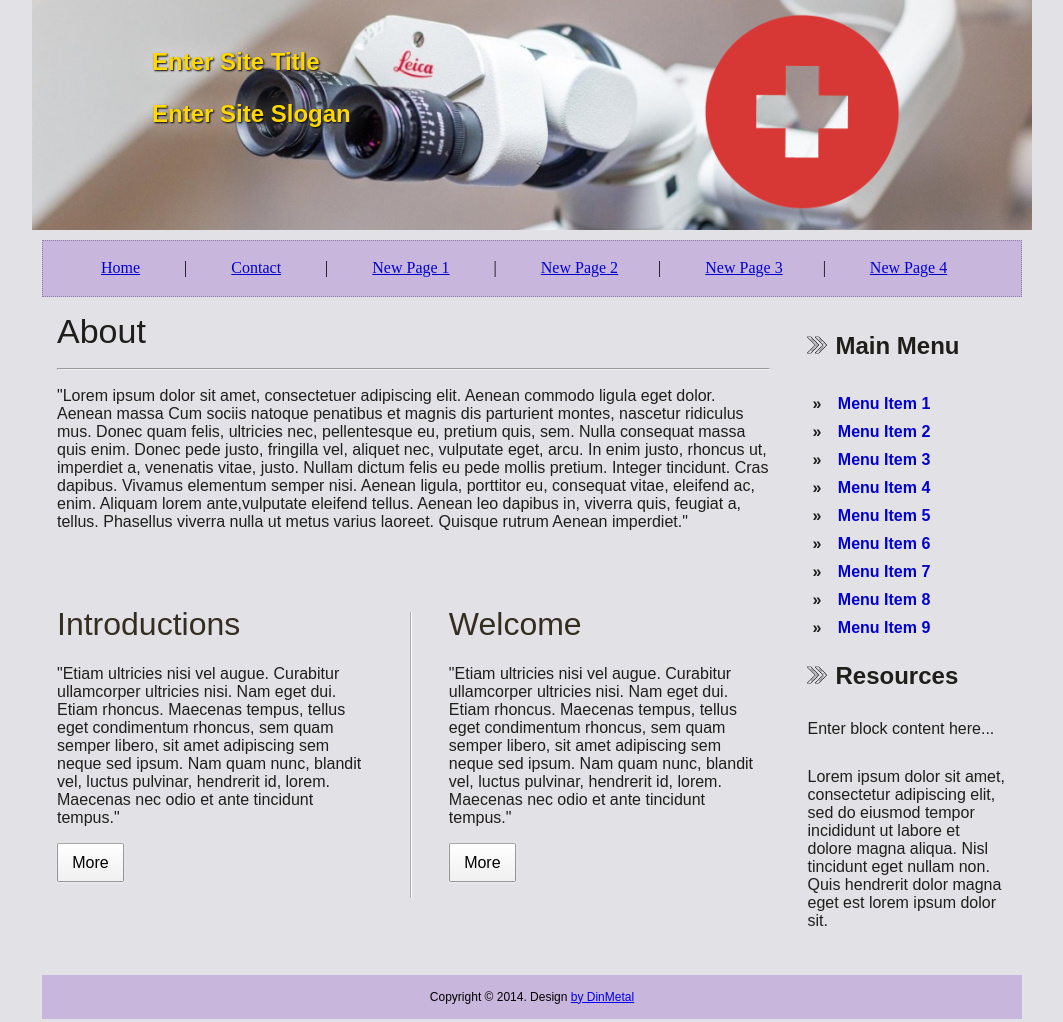
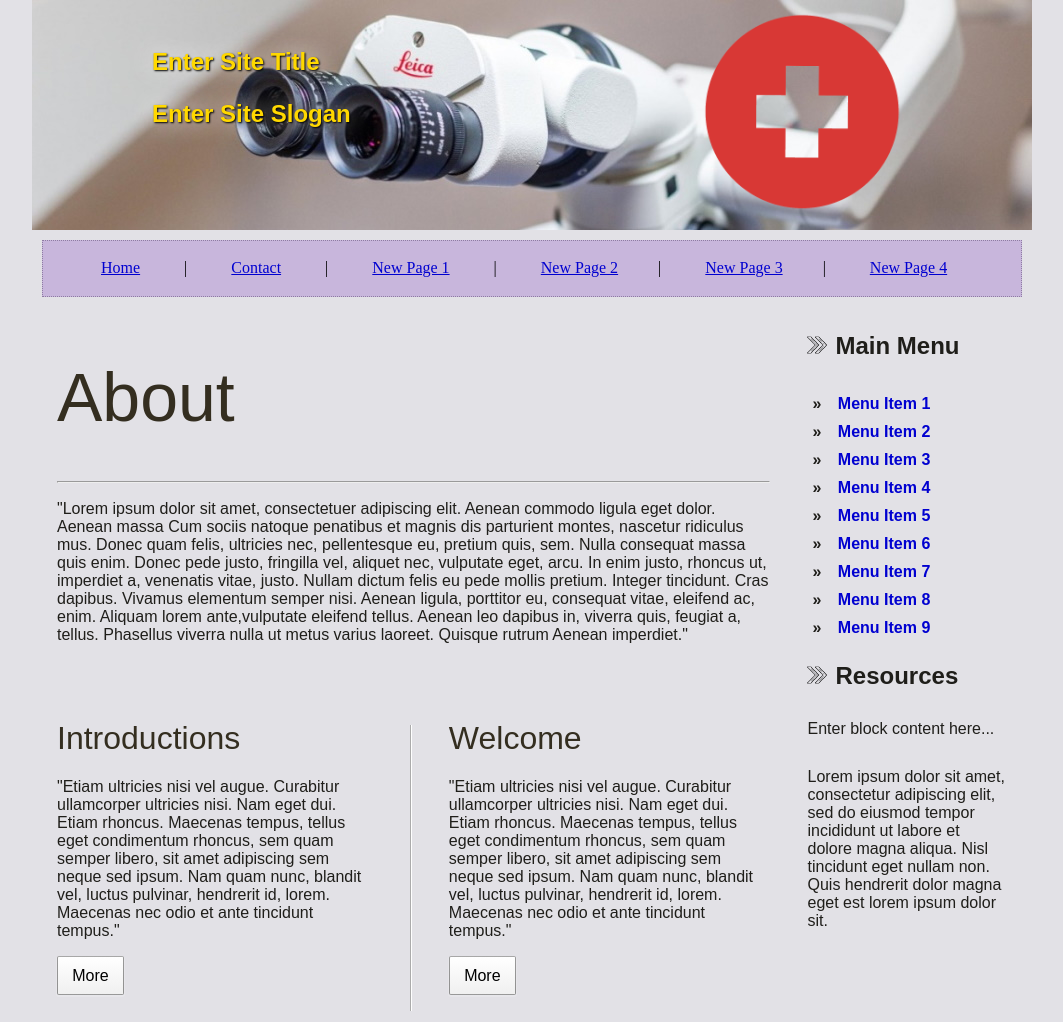
Before and after one commit to DinMetal/medclinik-1.0, a plain HTML site: page index.html in a window 1280 px wide. Shown: the top 1022 px of the page, without its empty margins (108-1171 px from the left). Drawn offline with Linux system fonts and the light colour scheme.

Commit message:
fix problem

```diff
--- a/index.html
+++ b/index.html
@@ -22,7 +22,7 @@
 
 			</div>
 			<div class="system system-style">
-				<div class="system-news"><div class="about">About</h1><hr></div>
+				<div class="system-news"><div class="about"><h1>About</h1><hr></div>
 					<p>"Lorem ipsum dolor sit amet, consectetuer adipiscing elit. Aenean commodo ligula eget dolor. Aenean massa
 Cum sociis natoque penatibus et magnis dis parturient montes, nascetur ridiculus mus. Donec quam felis,
 ultricies nec, pellentesque eu, pretium quis, sem. Nulla consequat massa quis enim. Donec pede justo, fringilla
```
